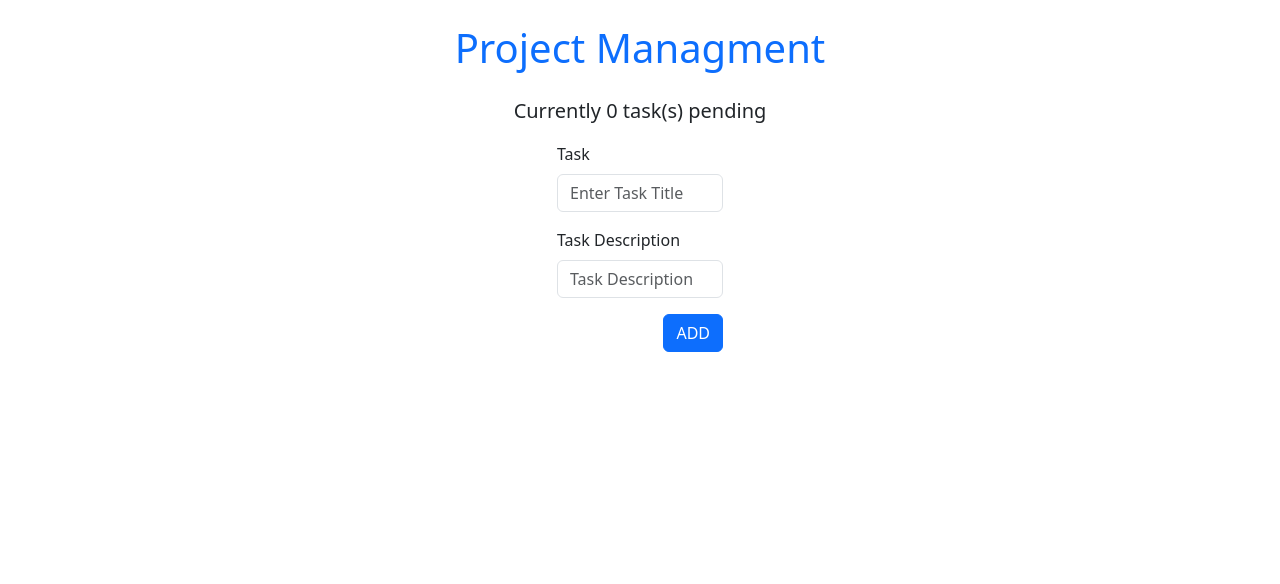
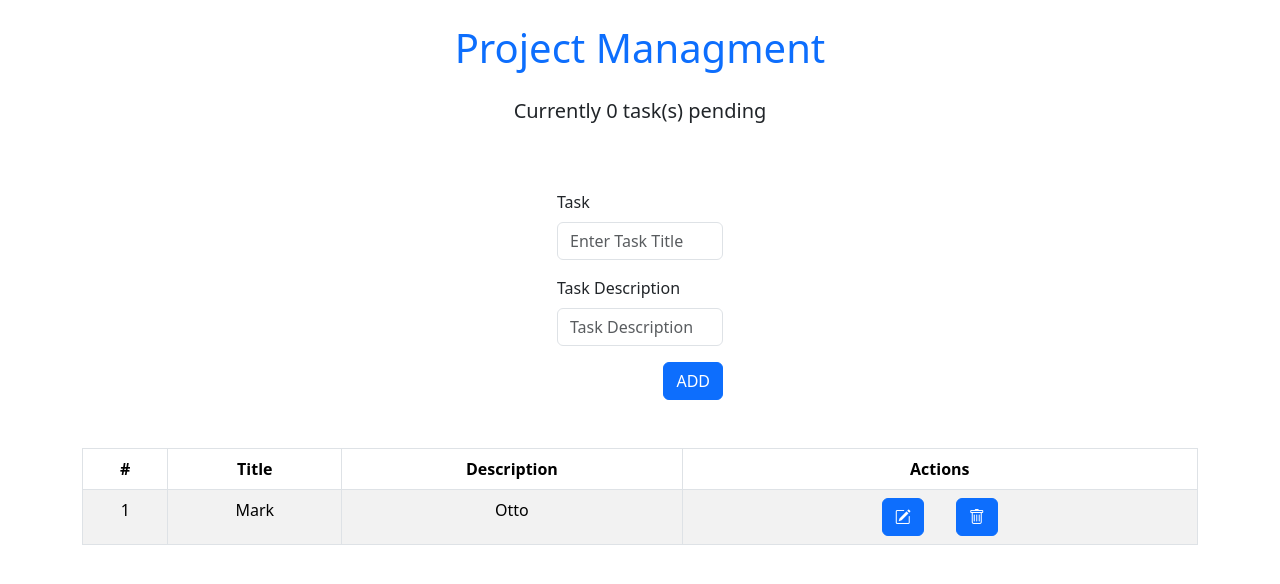
Before and after one commit to Siraj-Ahamed/redux-learning, a React (Create React App) app: page / in a window 1280 px wide. Shown: the top 584 px of the page. Built offline with nearby package versions, Linux system fonts and the light colour scheme.

Commit message:
completed UI

```diff
--- a/src/App.js
+++ b/src/App.js
@@ -5,6 +5,7 @@ import Col from "react-bootstrap/Col";
 import "./App.css";
 import AddTask from "./components/AddTask";
 import Navbar from "./components/Navbar";
+import TaskList from "./components/TaskList";
 
 function App() {
     return (
@@ -15,6 +16,7 @@ function App() {
                     <AddTask />
                 </Col>
             </Row>
+            <TaskList />
         </Container>
     );
 }
--- a/src/components/AddTask.js
+++ b/src/components/AddTask.js
@@ -12,7 +12,8 @@ const AddTask = () => {
     }
 
     return (
-        <Form onSubmit={addTask}>
+       <section className="my-5">
+         <Form onSubmit={addTask}>
             <Form.Group className="mb-3" controlId="formBasicEmail">
                 <Form.Label>Task</Form.Label>
                 <Form.Control type="text" placeholder="Enter Task Title" value={title} onChange={(e) => setTitle(e.target.value)} />
@@ -29,6 +30,7 @@ const AddTask = () => {
                 </Button>
             </div>
         </Form>
+       </section>
     );
 };
 
--- /dev/null
+++ b/src/components/TaskList.js
@@ -0,0 +1,50 @@
+import React from "react";
+import Table from "react-bootstrap/Table";
+import Button from "react-bootstrap/Button";
+
+const TaskList = () => {
+    function updateTask() {
+        console.log("Updated Task");
+    }
+
+    function deleteTask() {
+        console.log("Deleted Task");
+    }
+    return (
+        <Table striped bordered hover>
+            <thead>
+                <tr className="text-center">
+                    <th>#</th>
+                    <th>Title</th>
+                    <th>Description</th>
+                    <th>Actions</th>
+                </tr>
+            </thead>
+            <tbody>
+                <tr className="text-center">
+                    <td>1</td>
+                    <td>Mark</td>
+                    <td>Otto</td>
+                    <td>
+                        <Button
+                            className="mx-3"
+                            variant="primary"
+                            onClick={() => updateTask()}
+                        >
+                            <i className="bi bi-pencil-square"></i>
+                        </Button>
+                        <Button
+                            className="mx-3"
+                            variant="primary"
+                            onClick={() => deleteTask()}
+                        >
+                            <i className="bi bi-trash"></i>
+                        </Button>
+                    </td>
+                </tr>
+            </tbody>
+        </Table>
+    );
+};
+
+export default TaskList;
```
